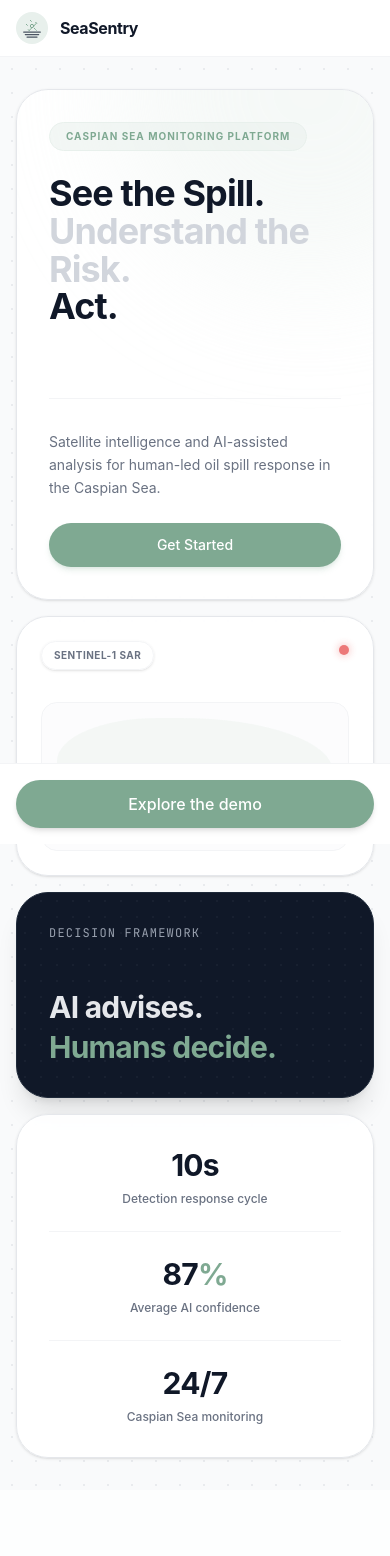
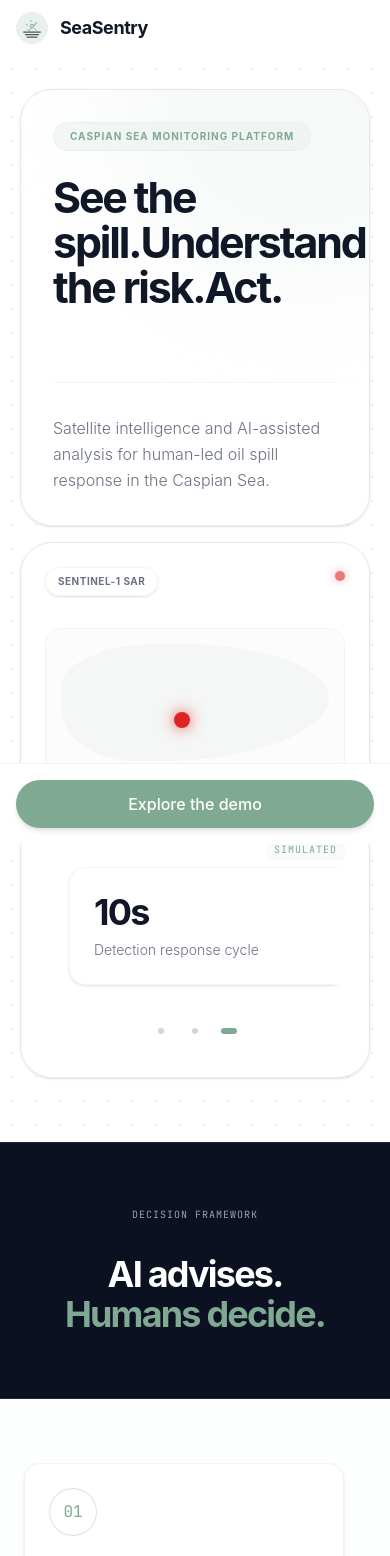
Before and after one commit to arizazadli20/seaseatry, a React (Vite) app: page / in a window 390 px wide. Shown: the top 1556 px of the page. Built offline with nearby package versions, Linux system fonts and the light colour scheme.

Commit message:
feat: complete modern and mobile redesign, rewrite Hero typography, add SnapCarousel, implement 4s auto-advance and sticky bottom bar

```diff
--- a/src/components/sections/Hero.tsx
+++ b/src/components/sections/Hero.tsx
@@ -1,38 +1,43 @@
 import { siteCopy } from '../../content/copy';
 import { Button } from '../ui/Button';
+import { SnapCarousel } from '../ui/SnapCarousel';
 
 export function Hero() {
   return (
-    <section className="py-8 md:py-16 relative overflow-hidden bg-gray-50">
-      {/* Halftone / Dotted Background Pattern (Inspired by Image 1) */}
+    <>
+      <section className="pt-8 pb-16 md:pt-12 md:pb-24 relative overflow-hidden bg-white">
         <div className="absolute inset-0 bg-[radial-gradient(#d1d5db_1.5px,transparent_1.5px)] [background-size:24px_24px] opacity-40 pointer-events-none"></div>
 
-      <div className="container mx-auto px-4 sm:px-6 relative z-10 max-w-7xl">
+        <div className="container mx-auto px-5 relative z-10 max-w-7xl">
           <div className="grid grid-cols-1 md:grid-cols-12 gap-4 md:gap-6 auto-rows-min">
 
-          {/* Main Headline Bento Box (Inspired by structural layouts in Image 2) */}
+            {/* Main Headline Bento Box */}
             <div className="md:col-span-8 bg-white/90 backdrop-blur-sm border border-gray-200 rounded-[2rem] p-8 md:p-12 shadow-sm flex flex-col justify-between relative overflow-hidden">
-             {/* Subtle gradient glow in corner */}
                <div className="absolute top-0 right-0 w-96 h-96 bg-brand-light rounded-full blur-3xl opacity-40 -translate-y-1/2 translate-x-1/3 pointer-events-none"></div>
 
                <div className="relative z-10">
                  <h2 className="text-[10px] sm:text-xs font-bold text-brand-primary tracking-widest uppercase mb-6 sm:mb-8 inline-block px-4 py-1.5 bg-brand-light/50 rounded-full border border-brand-light">
                    CASPIAN SEA MONITORING PLATFORM
                  </h2>
-               <h1 className="text-[clamp(2.25rem,9vw,6rem)] font-bold text-gray-900 mb-6 leading-[1.05] tracking-tight">
-                 See the Spill.<br/>
-                 <span className="text-gray-300">Understand the Risk.</span><br/>
-                 Act.
+                 <h1 className="text-[clamp(2.5rem,11vw,6rem)] font-bold text-gray-900 mb-6 leading-[1.05] tracking-tighter max-w-2xl">
+                   {siteCopy.hero.headline.split('. ').map((part, i, arr) => (
+                     <span key={i}>
+                       {part}{i < arr.length - 1 ? '.' : ''}<br className={i === 1 ? 'hidden md:block' : 'hidden'} />
+                     </span>
+                   ))}
                  </h1>
                </div>
 
                <div className="mt-12 pt-8 border-t border-gray-100 flex flex-col sm:flex-row gap-6 items-start sm:items-center justify-between relative z-10">
-               <p className="text-sm text-gray-500 max-w-md leading-relaxed">
+                 <p className="text-base text-gray-500 max-w-md font-light leading-relaxed">
                    {siteCopy.hero.supporting}
                  </p>
-               <div className="shrink-0 flex gap-3 w-full sm:w-auto">
-                 <Button href={siteCopy.global.demoUrl} variant="primary" className="rounded-full px-8 py-3 w-full sm:w-auto text-sm shadow-md shadow-brand-primary/20 hover:-translate-y-0.5 transition-transform">
-                   Get Started
+                 <div className="shrink-0 flex flex-col sm:flex-row gap-3 w-full sm:w-auto hidden md:flex">
+                   <Button href={siteCopy.global.demoUrl} variant="primary" className="rounded-full px-8 py-3 w-full sm:w-auto text-sm shadow-md shadow-brand-primary/20">
+                     {siteCopy.hero.primaryCta}
+                   </Button>
+                   <Button href="#workflow" variant="secondary" className="rounded-full px-8 py-3 w-full sm:w-auto text-sm">
+                     {siteCopy.hero.secondaryCta}
                    </Button>
                  </div>
                </div>
@@ -54,44 +59,48 @@ export function Hero() {
                    {/* Detection rings */}
                    <div className="absolute left-[35%] top-[40%] w-16 h-16 rounded-full border border-status-red/20 animate-ping"></div>
                    <div className="absolute left-[35%] top-[40%] w-4 h-4 rounded-full bg-status-red shadow-[0_0_15px_rgba(224,36,36,0.8)] translate-x-[24px] translate-y-[24px]"></div>
-
-                 <div className="absolute right-[25%] bottom-[30%] w-2 h-2 rounded-full bg-status-yellow shadow-[0_0_10px_rgba(208,129,18,0.6)]"></div>
                  </div>
               </div>
             </div>
 
-          {/* Small Info Bento Box 1 */}
-          <div className="md:col-span-4 bg-gray-900 border border-gray-800 rounded-[2rem] p-8 shadow-xl text-white flex flex-col justify-between relative overflow-hidden">
-            {/* Dark background halftone override */}
-            <div className="absolute inset-0 bg-[radial-gradient(#374151_1px,transparent_1px)] [background-size:16px_16px] opacity-20"></div>
-
-            <h3 className="text-gray-400 text-xs font-mono tracking-widest uppercase mb-12 relative z-10">Decision Framework</h3>
-            <div className="relative z-10">
-              <div className="text-3xl font-bold tracking-tight text-gray-200">AI advises.</div>
-              <div className="text-3xl font-bold tracking-tight text-brand-primary mt-1">Humans decide.</div>
+            {/* Stats Bento Box (Horizontal scroller on mobile) */}
+            <div className="md:col-span-12 bg-white/90 backdrop-blur-sm border border-gray-200 rounded-[2rem] p-6 shadow-sm flex flex-col relative overflow-hidden">
+               <div className="absolute top-4 right-6">
+                 <span className="text-[10px] font-mono tracking-widest text-brand-primary bg-brand-light/30 px-2 py-1 rounded">SIMULATED</span>
                </div>
+               <div className="mt-6 md:mt-2">
+                 <SnapCarousel
+                   ariaLabel="Key Metrics"
+                   desktopGridClassName="grid-cols-1 sm:grid-cols-3 gap-8 w-full text-left md:divide-x divide-gray-100"
+                   autoAdvance={false}
+                 >
+                    <div className="md:pr-8 h-full bg-white md:bg-transparent rounded-2xl md:rounded-none border border-gray-100 md:border-none p-6 md:p-0 shadow-sm md:shadow-none">
+                      <div className="text-4xl md:text-5xl font-bold text-gray-900 tracking-tighter">10s</div>
+                      <div className="text-sm text-gray-500 mt-2 font-light">Detection response cycle</div>
                     </div>
-
-          {/* Small Info Bento Box 2 */}
-          <div className="md:col-span-8 bg-white/90 backdrop-blur-sm border border-gray-200 rounded-[2rem] p-8 shadow-sm flex items-center justify-center">
-             <div className="flex flex-col sm:flex-row w-full text-center sm:text-left divide-y sm:divide-y-0 sm:divide-x divide-gray-100">
-                <div className="pb-6 sm:pb-0 sm:pr-6 sm:w-1/3">
-                  <div className="text-3xl font-bold text-gray-900 tracking-tight">10s</div>
-                  <div className="text-xs text-gray-500 mt-2 font-medium">Detection response cycle</div>
+                    <div className="md:px-8 h-full bg-white md:bg-transparent rounded-2xl md:rounded-none border border-gray-100 md:border-none p-6 md:p-0 shadow-sm md:shadow-none">
+                      <div className="text-4xl md:text-5xl font-bold text-gray-900 tracking-tighter">87<span className="text-brand-primary">%</span></div>
+                      <div className="text-sm text-gray-500 mt-2 font-light">Average AI confidence</div>
                     </div>
-                <div className="py-6 sm:py-0 sm:px-6 sm:w-1/3">
-                  <div className="text-3xl font-bold text-gray-900 tracking-tight">87<span className="text-brand-primary">%</span></div>
-                  <div className="text-xs text-gray-500 mt-2 font-medium">Average AI confidence</div>
+                    <div className="md:pl-8 h-full bg-white md:bg-transparent rounded-2xl md:rounded-none border border-gray-100 md:border-none p-6 md:p-0 shadow-sm md:shadow-none">
+                      <div className="text-4xl md:text-5xl font-bold text-gray-900 tracking-tighter">24/7</div>
+                      <div className="text-sm text-gray-500 mt-2 font-light">Caspian Sea monitoring</div>
                     </div>
-                <div className="pt-6 sm:pt-0 sm:pl-6 sm:w-1/3">
-                  <div className="text-3xl font-bold text-gray-900 tracking-tight">24/7</div>
-                  <div className="text-xs text-gray-500 mt-2 font-medium">Caspian Sea monitoring</div>
-                </div>
+                 </SnapCarousel>
                </div>
             </div>
 
           </div>
         </div>
       </section>
+
+      {/* Full Bleed Dark Anchor (Hero-Adjacent) */}
+      <section className="bg-[#0B1121] py-16 md:py-24 px-6 border-y border-gray-800 text-center flex flex-col items-center justify-center">
+        <h3 className="text-[10px] font-mono tracking-widest text-gray-400 uppercase mb-8">Decision Framework</h3>
+        <div className="text-4xl md:text-6xl font-bold tracking-tighter text-white">
+          AI advises.<br className="md:hidden" /> <span className="text-brand-primary">Humans decide.</span>
+        </div>
+      </section>
+    </>
   );
 }
--- a/src/components/sections/Navigation.tsx
+++ b/src/components/sections/Navigation.tsx
@@ -1,34 +1,42 @@
 import { siteCopy } from '../../content/copy';
 import { Button } from '../ui/Button';
+import { useState, useEffect } from 'react';
 
 export function Navigation() {
+  const [scrolled, setScrolled] = useState(false);
+
+  useEffect(() => {
+    const handleScroll = () => {
+      setScrolled(window.scrollY > 10);
+    };
+    window.addEventListener('scroll', handleScroll, { passive: true });
+    return () => window.removeEventListener('scroll', handleScroll);
+  }, []);
+
   return (
-    <nav className="sticky top-0 z-50 w-full border-b border-gray-100 bg-white md:bg-white/95 md:backdrop-blur-md">
-      <div className="container mx-auto px-4 md:px-6 h-14 md:h-20 flex items-center justify-between max-w-7xl">
+    <nav className={`sticky top-0 z-50 w-full transition-colors ${scrolled ? 'border-b border-gray-200 bg-white md:bg-white/95 md:backdrop-blur-md' : 'border-b border-transparent bg-white md:bg-transparent'}`}>
+      <div className="container mx-auto px-4 md:px-6 h-[56px] md:h-20 flex items-center justify-between max-w-7xl">
 
         <div className="flex items-center gap-3">
           {/* Logo Icon */}
           <div className="w-8 h-8 md:w-10 md:h-10 shrink-0 rounded-full bg-brand-light flex items-center justify-center text-brand-primary relative overflow-hidden">
-            <svg xmlns="http://www.w3.org/2000/svg" width="18" height="18" viewBox="0 0 24 24" fill="none" stroke="currentColor" strokeWidth="1.5" strokeLinecap="round" strokeLinejoin="round" className="absolute top-1.5 md:top-2 w-[16px] h-[16px] md:w-[20px] md:h-[20px]"><path d="m14.5 12 4-4"/><path d="m19 8-1.5-1.5"/><path d="m11 5-1.5-1.5"/><path d="m5 11-1.5-1.5"/><path d="m8 19-1.5-1.5"/><path d="m12 14.5-4 4"/><circle cx="12" cy="12" r="2.5"/><path d="m15.5 15.5 1.5 1.5"/><path d="m18 18 .5.5"/></svg>
-            <svg xmlns="http://www.w3.org/2000/svg" width="20" height="20" viewBox="0 0 24 24" fill="none" stroke="currentColor" strokeWidth="1.5" strokeLinecap="round" strokeLinejoin="round" className="absolute bottom-0.5 md:bottom-1 text-[#4B5563] w-[20px] h-[20px] md:w-[24px] md:h-[24px]"><path d="M2 12h20"/><path d="M4 15h16"/><path d="M6 18h12"/></svg>
+            <svg xmlns="http://www.w3.org/2000/svg" viewBox="0 0 24 24" fill="none" stroke="currentColor" strokeWidth="1.5" strokeLinecap="round" strokeLinejoin="round" className="absolute top-1.5 md:top-2 w-[16px] h-[16px] md:w-[20px] md:h-[20px]"><path d="m14.5 12 4-4"/><path d="m19 8-1.5-1.5"/><path d="m11 5-1.5-1.5"/><path d="m5 11-1.5-1.5"/><path d="m8 19-1.5-1.5"/><path d="m12 14.5-4 4"/><circle cx="12" cy="12" r="2.5"/><path d="m15.5 15.5 1.5 1.5"/><path d="m18 18 .5.5"/></svg>
+            <svg xmlns="http://www.w3.org/2000/svg" viewBox="0 0 24 24" fill="none" stroke="currentColor" strokeWidth="1.5" strokeLinecap="round" strokeLinejoin="round" className="absolute bottom-0.5 md:bottom-1 text-[#4B5563] w-[20px] h-[20px] md:w-[24px] md:h-[24px]"><path d="M2 12h20"/><path d="M4 15h16"/><path d="M6 18h12"/></svg>
           </div>
 
-          <div className="flex flex-col">
-            <span className="text-base md:text-lg font-bold text-gray-900 tracking-tight leading-none">
+          <div className="flex flex-col justify-center">
+            <span className="text-lg md:text-xl font-bold text-gray-900 tracking-tight leading-none">
               {siteCopy.global.name}
             </span>
             <span className="hidden md:block text-[10px] font-medium text-gray-400 mt-1">
-              Satellite & AI Oil Spill Intelligence
+              {siteCopy.global.tagline}
             </span>
           </div>
         </div>
 
-        <div className="hidden md:flex items-center gap-3">
-          <Button href="#" variant="secondary" className="px-6 py-2">
-            Login
-          </Button>
-          <Button href={siteCopy.global.demoUrl} variant="primary" className="px-6 py-2">
-            Get Started
+        <div className="hidden md:flex items-center gap-4">
+          <Button href={siteCopy.global.demoUrl} variant="primary" className="px-6 py-2 shadow-sm">
+            {siteCopy.hero.primaryCta}
           </Button>
         </div>
       </div>
--- a/src/components/sections/Workflow.tsx
+++ b/src/components/sections/Workflow.tsx
@@ -5,11 +5,7 @@ export function Workflow() {
   return (
     <section id="workflow" className="py-16 md:py-24 border-b border-gray-200 bg-gray-50/30">
       <div className="container mx-auto px-0 md:px-6">
-        <div className="text-center mb-12 md:mb-20 px-6">
-          <h2 className="text-sm font-mono text-brand-primary tracking-widest uppercase mb-4">
-            {siteCopy.workflow.title}
-          </h2>
-        </div>
+        {/* Removed mono label to keep page clean */}
 
         <div className="max-w-5xl mx-auto relative">
           <SnapCarousel
--- a/src/components/ui/SnapCarousel.tsx
+++ b/src/components/ui/SnapCarousel.tsx
@@ -1,5 +1,5 @@
 import React, { useEffect, useRef, useState } from 'react';
-import { cn } from './Button'; // Reusing cn utility
+import { cn } from './Button';
 
 interface SnapCarouselProps {
   children: React.ReactNode[];
@@ -12,18 +12,30 @@ export function SnapCarousel({ children, desktopGridClassName, autoAdvance = fal
   const scrollContainerRef = useRef<HTMLDivElement>(null);
   const [activeIndex, setActiveIndex] = useState(0);
   const [userInteracted, setUserInteracted] = useState(false);
+  const [isVisible, setIsVisible] = useState(false);
 
-  // Intersection Observer for dots
+  // Intersection Observer for visibility (pause when off-screen)
+  useEffect(() => {
+    const container = scrollContainerRef.current;
+    if (!container) return;
+
+    const visibilityObserver = new IntersectionObserver(
+      ([entry]) => setIsVisible(entry.isIntersecting),
+      { threshold: 0.1 }
+    );
+    visibilityObserver.observe(container);
+    return () => visibilityObserver.disconnect();
+  }, []);
+
+  // Intersection Observer for active dot
   useEffect(() => {
     const container = scrollContainerRef.current;
     if (!container) return;
 
     const observer = new IntersectionObserver(
       (entries) => {
-        // Find the most visible entry
         const visibleEntries = entries.filter(e => e.isIntersecting);
         if (visibleEntries.length > 0) {
-          // Sort by intersection ratio to find the one most in view
           visibleEntries.sort((a, b) => b.intersectionRatio - a.intersectionRatio);
           const activeElement = visibleEntries[0].target as HTMLElement;
           const index = parseInt(activeElement.dataset.index || '0', 10);
@@ -32,7 +44,7 @@ export function SnapCarousel({ children, desktopGridClassName, autoAdvance = fal
       },
       {
         root: container,
-        threshold: 0.5,
+        threshold: 0.6,
       }
     );
 
@@ -42,11 +54,10 @@ export function SnapCarousel({ children, desktopGridClassName, autoAdvance = fal
     return () => observer.disconnect();
   }, [children.length]);
 
-  // Auto-advance logic
+  // Auto-advance logic (4s interval)
   useEffect(() => {
-    if (!autoAdvance || userInteracted) return;
+    if (!autoAdvance || userInteracted || !isVisible) return;
 
-    // Check for reduced motion
     const prefersReducedMotion = window.matchMedia('(prefers-reduced-motion: reduce)').matches;
     if (prefersReducedMotion) return;
 
@@ -54,43 +65,40 @@ export function SnapCarousel({ children, desktopGridClassName, autoAdvance = fal
     if (!container) return;
 
     const intervalId = setInterval(() => {
-      // Only auto-advance on mobile (where it actually scrolls)
-      if (window.innerWidth >= 768) return;
+      // Apply on mobile & tablet (below 1024px)
+      if (window.innerWidth >= 1024) return;
 
       const childrenElements = container.querySelectorAll('[data-carousel-item]');
       if (childrenElements.length === 0) return;
 
       let nextIndex = activeIndex + 1;
-      if (nextIndex >= childrenElements.length) {
-        nextIndex = 0;
-      }
+      if (nextIndex >= childrenElements.length) nextIndex = 0;
 
       const nextElement = childrenElements[nextIndex] as HTMLElement;
       if (nextElement) {
-        // Scroll to the next element
         container.scrollTo({
           left: nextElement.offsetLeft - container.offsetLeft,
           behavior: 'smooth'
         });
       }
-    }, 5000);
+    }, 4000);
 
     return () => clearInterval(intervalId);
-  }, [autoAdvance, userInteracted, activeIndex]);
+  }, [autoAdvance, userInteracted, activeIndex, isVisible]);
 
   const handleInteraction = () => {
     setUserInteracted(true);
   };
 
   return (
-    <div className="relative">
+    <div className="relative w-full">
       <div
         ref={scrollContainerRef}
         className={cn(
-          "flex overflow-x-auto snap-x snap-mandatory scroll-smooth touch-pan-x",
-          "md:grid md:overflow-visible", // Switch to grid on desktop
-          "scrollbar-none", // Hide scrollbar (requires CSS update)
-          "scroll-padding-inline", // Padding for snapping
+          "flex overflow-x-auto snap-x snap-mandatory scroll-smooth touch-pan-x w-full pb-4",
+          "lg:grid lg:overflow-visible lg:pb-0",
+          "scrollbar-none scroll-padding-inline",
+          "[mask-image:linear-gradient(to_right,transparent,black_5%,black_95%,transparent)] lg:[mask-image:none]",
           desktopGridClassName
         )}
         role="region"
@@ -99,10 +107,7 @@ export function SnapCarousel({ children, desktopGridClassName, autoAdvance = fal
         onScroll={handleInteraction}
         onTouchStart={handleInteraction}
         onFocus={handleInteraction}
-        onKeyDown={() => {
-          handleInteraction();
-          // Allow arrow keys to scroll natively
-        }}
+        onKeyDown={() => handleInteraction()}
       >
         {React.Children.map(children, (child, index) => {
           if (!React.isValidElement(child)) return child;
@@ -110,7 +115,7 @@ export function SnapCarousel({ children, desktopGridClassName, autoAdvance = fal
 
           if (isDesktopOnly) {
             return (
-              <div className="hidden md:block md:col-span-full">
+              <div className="hidden lg:block lg:col-span-full">
                 {child}
               </div>
             );
@@ -120,7 +125,7 @@ export function SnapCarousel({ children, desktopGridClassName, autoAdvance = fal
             <div
               data-carousel-item
               data-index={index}
-              className="shrink-0 w-[min(82vw,340px)] snap-center md:w-auto md:shrink"
+              className="shrink-0 w-[82vw] max-w-[340px] snap-start lg:w-auto lg:shrink lg:max-w-none"
             >
               {child}
             </div>
@@ -128,16 +133,15 @@ export function SnapCarousel({ children, desktopGridClassName, autoAdvance = fal
         })}
       </div>
 
-      {/* Dots Indicator (Mobile Only) */}
-      <div className="flex md:hidden justify-center gap-2 mt-6">
-        {React.Children.map(children, (_, index) => (
+      {/* Dots Indicator (Mobile/Tablet Only) */}
+      <div className="flex lg:hidden justify-center gap-1.5 mt-2">
+        {React.Children.map(children, (child, index) => {
+          if (React.isValidElement(child) && (child as any).props['data-desktop-only']) return null;
+          return (
             <button
               key={index}
               aria-label={`Go to slide ${index + 1}`}
-            className={cn(
-              "w-2 h-2 rounded-full transition-all duration-300",
-              activeIndex === index ? "bg-brand-primary w-4" : "bg-gray-300"
-            )}
+              className="w-11 h-11 flex items-center justify-center -mx-2"
               onClick={() => {
                 handleInteraction();
                 const container = scrollContainerRef.current;
@@ -149,8 +153,16 @@ export function SnapCarousel({ children, desktopGridClassName, autoAdvance = fal
                   });
                 }
               }}
+            >
+              <div
+                className={cn(
+                  "h-1.5 rounded-full transition-all duration-300",
+                  activeIndex === index ? "bg-brand-primary w-4" : "bg-gray-300 w-1.5"
+                )}
               />
-        ))}
+            </button>
+          );
+        })}
       </div>
     </div>
   );
```
Also changed, not shown: src/components/sections/Intelligence.tsx (+19 -28 lines), src/components/sections/Team.tsx (+8 -14 lines). Lines whose indentation alone changed are shown as unchanged.
